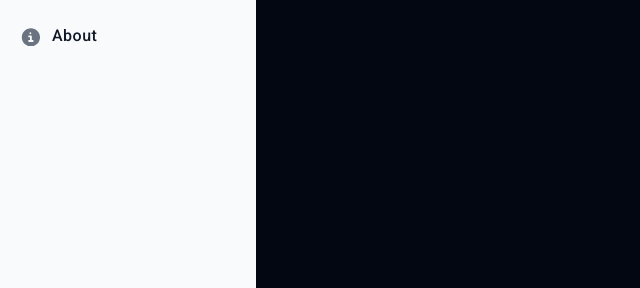
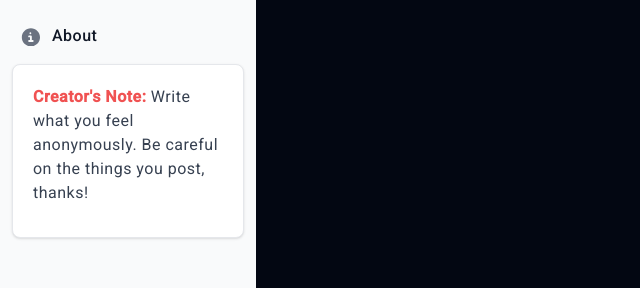
Before and after one commit to JailInThePhilippines/voice-out-frontend, an Angular app: page /voices in a window 1280 px wide. Shown: the part 192-480 px from the top of the page, without its empty margins (0-640 px from the left). Built offline with nearby package versions, Linux system fonts and the light colour scheme; no server answers; what tailwindcss-animated would draw is missing.

Commit message:
Minor updates

```diff
--- a/src/app/components/sidebar/sidebar.component.html
+++ b/src/app/components/sidebar/sidebar.component.html
@@ -50,6 +50,15 @@
                <span class="ms-3">About</span>
             </a>
          </li>
+         <div
+         class="card bg-white border border-gray-200 rounded-lg shadow dark:bg-gray-800 dark:border-gray-700"
+       >
+         <div class="card-content p-5">
+           <p class="mb-3 font-normal font-bold text-gray-700 dark:text-white">
+             <span class="text-red-500 font-bold">Creator's Note:</span> Write what you feel anonymously. Be careful on the things you post, thanks!
+           </p>
+         </div>
+       </div>
        </ul>
     </div>
  </aside>
--- a/src/app/components/voices/voices.component.html
+++ b/src/app/components/voices/voices.component.html
@@ -20,7 +20,7 @@
           {{ voiceout.voice_out }}
         </p>
         <p class="mb-3 mt-2 text-base font-normal text-gray-700 dark:text-gray-500">
-          {{ voiceout.date | date: 'MM-dd-yyyy' }}
+          {{ voiceout.date | date: 'MM-dd-yyyy, hh:mm a' : 'Asia/Manila' }}
         </p>
       </div>
     </div>
--- a/src/app/components/voices/voices.component.ts
+++ b/src/app/components/voices/voices.component.ts
@@ -55,14 +55,14 @@ export class VoicesComponent implements OnInit, OnDestroy {
   }
 
   getVoices(): void {
-    this.loading = true; // Start loading
+    this.loading = true;
     this.dataService.getVoiceOuts().subscribe({
       next: (voices) => {
         this.voices = voices;
-        this.loading = false; // Stop loading
+        this.loading = false;
       },
       error: () => {
-        this.loading = false; // Stop loading on error
+        this.loading = false;
       }
     });
   }
```
